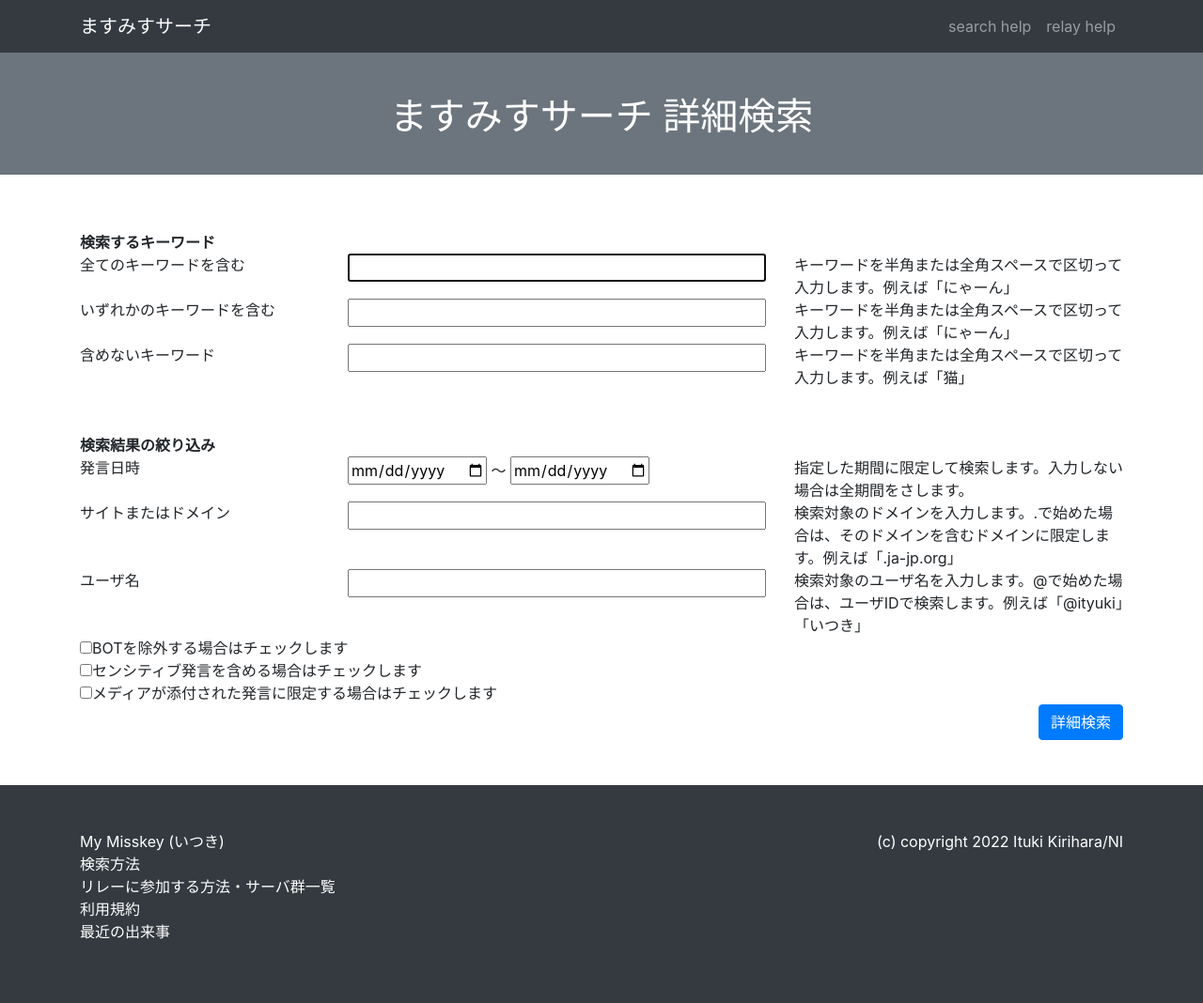
After one commit to ityuki/masmis-relay-search, a Node server app: page /ui/search_advanced in a window 1280 px wide. The commit adds this page. Shown: the whole page at 94% size. Run offline with Node 20, Linux system fonts and the light colour scheme.

Commit message:
詳細設計画面追加

```diff
--- a/src/public/static/css/scrolling-nav.css
+++ b/src/public/static/css/scrolling-nav.css
@@ -17,7 +17,7 @@ section {
 .footerFixed{
   min-height: 100vh; /* ←コンテンツの高さの最小値＝ブラウザの高さに指定 */
   position: relative;/* ←相対位置 */
-  padding-bottom: 190px; /* ←フッターの高さを指定 */
+  padding-bottom: 220px; /* ←フッターの高さを指定 */
   box-sizing: border-box;
   /* ↑ヘッダーやフッターを含むすべての要素の高さ＝min-height:100vhになるように指定 */
 }
--- a/src/routes/ui.js
+++ b/src/routes/ui.js
@@ -38,6 +38,11 @@ router.get('/search_help', function (req, res, next) {
   res.render("ui/search_help")
 });
 
+// 詳細検索
+router.get('/search_advanced', function (req, res, next) {
+  res.render("ui/search_advanced")
+});
+
 // リレー情報
 router.get('/relay', function (req, res, next) {
   database.select(
--- /dev/null
+++ b/src/views/ui/search_advanced.ejs
@@ -0,0 +1,220 @@
+<!DOCTYPE html>
+<html lang="jp">
+
+<head>
+
+  <meta charset="utf-8">
+  <meta name="viewport" content="width=device-width, initial-scale=1, shrink-to-fit=no">
+  <meta name="description" content="">
+  <meta name="author" content="">
+
+  <title>ますみすサーチ</title>
+
+  <!-- Bootstrap core CSS -->
+  <link href="/static/bootstrap/css/bootstrap.min.css" rel="stylesheet">
+  <link href="/static/css/scrolling-nav.css" rel="stylesheet">
+  <!-- Bootstrap core JavaScript -->
+  <script src="/static/jquery/jquery.min.js"></script>
+  <script src="/static/bootstrap/js/bootstrap.bundle.min.js"></script>
+
+  <!-- Plugin JavaScript -->
+  <script src="/static/jquery-easing/jquery.easing.min.js"></script>
+<script>
+  function str_split(str){
+    return str.split(/\s/);
+  }
+  function rev_domain(domain){
+    return domain.split(".").reverse().join(".");
+  }
+  function search(){
+    var kw = "";
+    if ($("#keyword_and").val() != ""){
+      var k = str_split($("#keyword_and").val()).join(" ");
+      if (k != "") kw += k + " ";
+    }
+    if ($("#keyword_or").val() != ""){
+      var k = str_split($("#keyword_or").val()).join(" OR ");
+      if (k != "") kw += "OR " + k + " ";
+    }
+    if ($("#keyword_not").val() != ""){
+      var k = str_split($("#keyword_not").val()).join(" -");
+      if (k != "") kw += "-" + k + " ";
+    }
+    if ($("#start_date").val() != ""){
+      var k = $("#start_date").val();
+      if (k != "") kw += "start_at:" + k + " ";
+    }
+    if ($("#end_date").val() != ""){
+      var k = $("#end_date").val();
+      if (k != "") kw += "end_at:" + k + " ";
+    }
+    if ($("#keyword_domain").val() != ""){
+      var k = $("#keyword_domain").val();
+      if (k.startsWith(".")){
+        k = rev_domain(k);
+        if (k != "") kw += "account.domain.rev:" + k + " ";
+      }else{
+        if (k.startsWith("https://")) k = k.substring("https://".length)
+        k = k.split("/").shift()
+        if (k != "") kw += "account.domain:" + k + " ";
+      }
+    }
+    if ($("#keyword_user").val() != ""){
+      var k = $("#keyword_user").val();
+      if (k.startsWith("@")){
+        if (k != "") kw += "account.username:" + k.substring(1) + " ";
+      }else{
+        if (k != "") kw += "account.display_name:" + k + " ";
+      }
+    }
+    if ($("#no_bot").prop('checked')){
+      kw += "account.bot:false ";
+    }
+    if ($("#include_sensitive").prop('checked')){
+      kw += "sensitive:true ";
+    }
+    if ($("#has_media").prop('checked')){
+      kw += "has_media:true ";
+    }
+    kw = kw.trim();
+    if (kw != ""){
+      location = "/search?q=" + encodeURI(kw);
+    }else{
+      alert("何も入力されていません！");
+      $('#keyword_and').focus()
+    }
+  }
+</script>
+</head>
+
+<body id="page-top">
+  <div class="footerFixed">
+  <!-- Footer -->
+  <%- include('../_header'); %>
+
+  <header class="bg-secondary text-white">
+    <div class="container text-center">
+      <h1>ますみすサーチ 詳細検索</h1>
+    </div>
+  </header>
+
+  <section id="search_result">
+    <div class="container">
+      <div class="row">
+        <div class="col-lg-12 mx-auto">
+          <b>検索するキーワード</b>
+        </div>
+      </div>
+      <div class="row">
+        <div class="col-lg-3 mx-auto">
+          全てのキーワードを含む
+        </div>
+        <div class="col-lg-5 mx-auto">
+          <input type="text" id="keyword_and" style="width: 100%;" onkeydown="((ev)=>{if (ev.key === 'Enter') {$('#keyword_or').focus()}})(arguments[0])">
+        </div>
+        <div class="col-lg-4 mx-auto">
+          キーワードを半角または全角スペースで区切って入力します。例えば「にゃーん」
+        </div>
+      </div>
+      <div class="row">
+        <div class="col-lg-3 mx-auto">
+          いずれかのキーワードを含む
+        </div>
+        <div class="col-lg-5 mx-auto">
+          <input type="text" id="keyword_or" style="width: 100%;" onkeydown="((ev)=>{if (ev.key === 'Enter') {$('#keyword_not').focus()}})(arguments[0])">
+        </div>
+        <div class="col-lg-4 mx-auto">
+          キーワードを半角または全角スペースで区切って入力します。例えば「にゃーん」
+        </div>
+      </div>
+      <div class="row">
+        <div class="col-lg-3 mx-auto">
+          含めないキーワード
+        </div>
+        <div class="col-lg-5 mx-auto">
+          <input type="text" id="keyword_not" style="width: 100%;" onkeydown="((ev)=>{if (ev.key === 'Enter') {$('#start_date').focus()}})(arguments[0])">
+        </div>
+        <div class="col-lg-4 mx-auto">
+          キーワードを半角または全角スペースで区切って入力します。例えば「猫」
+        </div>
+      </div>
+      <div class="row">
+        <div class="col-lg-12 mx-auto">
+          <br>
+          <br>
+        </div>
+      </div>
+      <div class="row">
+        <div class="col-lg-12 mx-auto">
+          <b>検索結果の絞り込み</b>
+        </div>
+      </div>
+      <div class="row">
+        <div class="col-lg-3 mx-auto">
+          発言日時
+        </div>
+        <div class="col-lg-5 mx-auto">
+          <input type="date" id="start_date" onkeydown="((ev)=>{if (ev.key === 'Enter') {$('#end_date').focus()}})(arguments[0])">
+          ～
+          <input type="date" id="end_date" onkeydown="((ev)=>{if (ev.key === 'Enter') {$('#keyword_domain').focus()}})(arguments[0])">
+        </div>
+        <div class="col-lg-4 mx-auto">
+          指定した期間に限定して検索します。入力しない場合は全期間をさします。
+        </div>
+      </div>
+      <div class="row">
+        <div class="col-lg-3 mx-auto">
+          サイトまたはドメイン
+        </div>
+        <div class="col-lg-5 mx-auto">
+          <input type="text" id="keyword_domain" style="width: 100%;" onkeydown="((ev)=>{if (ev.key === 'Enter') {$('#keyword_user').focus()}})(arguments[0])">
+        </div>
+        <div class="col-lg-4 mx-auto">
+          検索対象のドメインを入力します。.で始めた場合は、そのドメインを含むドメインに限定します。例えば「.ja-jp.org」
+        </div>
+      </div>
+      <div class="row">
+        <div class="col-lg-3 mx-auto">
+          ユーザ名
+        </div>
+        <div class="col-lg-5 mx-auto">
+          <input type="text" id="keyword_user" style="width: 100%;" onkeydown="((ev)=>{if (ev.key === 'Enter') {$('#no_bot').focus()}})(arguments[0])">
+        </div>
+        <div class="col-lg-4 mx-auto">
+          検索対象のユーザ名を入力します。@で始めた場合は、ユーザIDで検索します。例えば「@ityuki」「いつき」
+        </div>
+      </div>
+      <div class="row">
+        <div class="col-lg-12 mx-auto">
+          <input type="checkbox" id="no_bot" onkeydown="((ev)=>{if (ev.key === 'Enter') {$('#include_sensitive').focus()}})(arguments[0])">BOTを除外する場合はチェックします
+        </div>
+      </div>
+      <div class="row">
+        <div class="col-lg-12 mx-auto">
+          <input type="checkbox" id="include_sensitive" onkeydown="((ev)=>{if (ev.key === 'Enter') {$('#has_media').focus()}})(arguments[0])">センシティブ発言を含める場合はチェックします
+        </div>
+      </div>
+      <div class="row">
+        <div class="col-lg-12 mx-auto">
+          <input type="checkbox" id="has_media" onkeydown="((ev)=>{if (ev.key === 'Enter') {$('#submit_search').focus()}})(arguments[0])">メディアが添付された発言に限定する場合はチェックします
+        </div>
+      </div>
+      <div class="row">
+        <div class="col-lg-12 mx-auto text-right">
+          <input type="button" class="btn btn-primary" value="詳細検索" id="submit_search" onclick="search()" onkeydown="((ev)=>{if (ev.key === 'Enter') {search()}})(arguments[0])">
+          <br>
+        </div>
+      </div>
+    </div>
+  </section>
+
+  <script>
+    $('#keyword_and').focus();
+  </script>
+
+  <!-- Footer -->
+  <%- include('../_footer'); %>
+</div>
+</body>
+
+</html>
```
Also changed, not shown: src/search/data_parser.js (+12 -2 lines), src/views/ui/search_help.ejs (+7 -2 lines).
